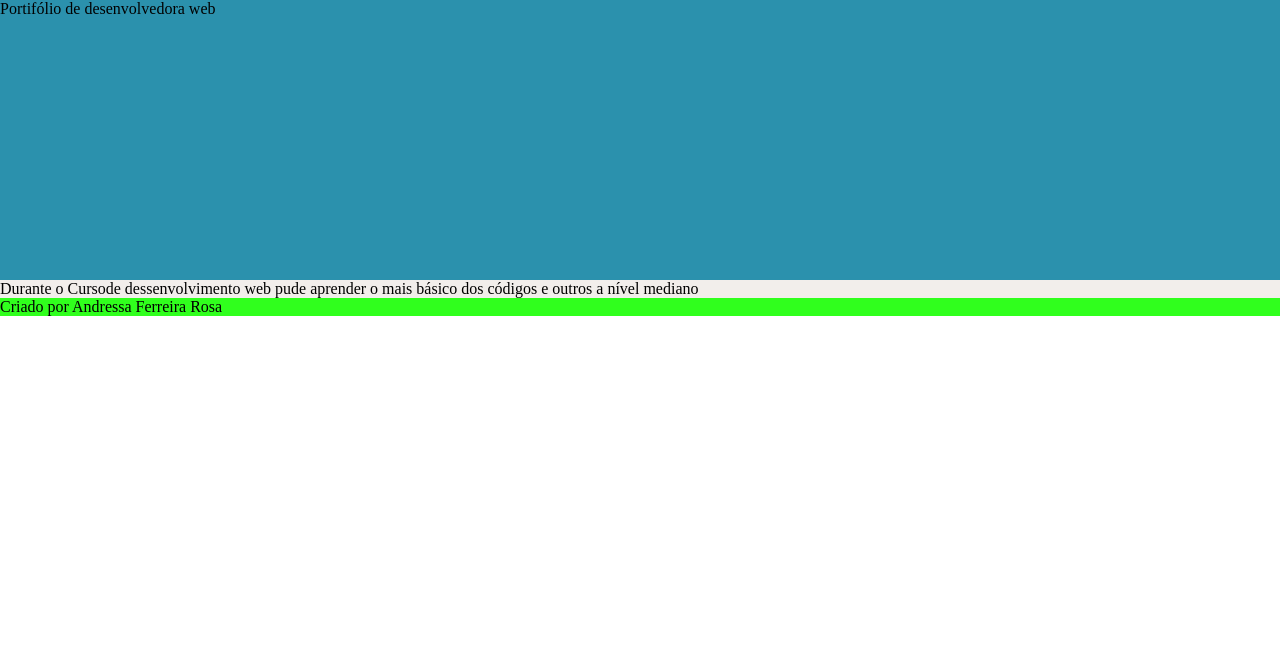
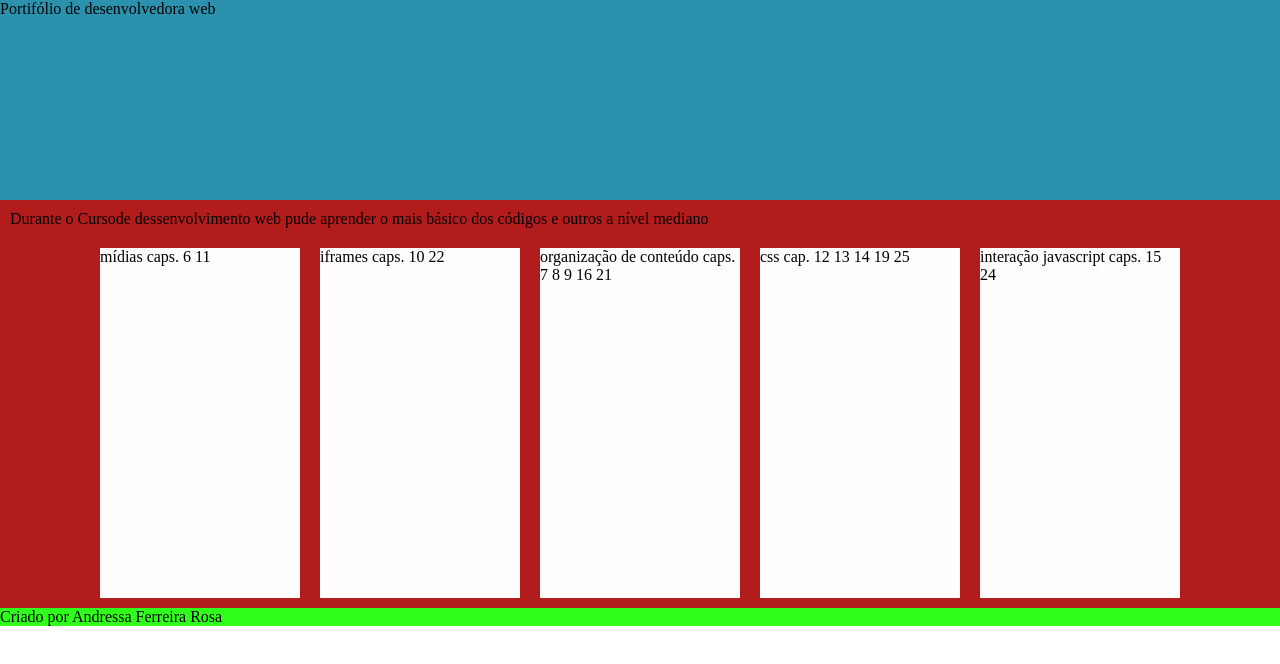
Before and after one commit to Andressa-Ferreira-Rosa/front-end, a plain HTML site: page index.html in a window 1280 px wide. Drawn offline with Linux system fonts and the light colour scheme.

Commit message:
muitas alterações

```diff
--- a/estilo.css
+++ b/estilo.css
@@ -4,12 +4,34 @@
 }
 
 header{
-    height: 35vh;
+    height: 200px;
     background-color: #2B91AD;
 }
 
 main{
-    background-color: #F2EEEB;
+    background-color: #FFFC20;
+}
+
+div#ninho{
+    background-color: rgb(179, 28, 28);
+}
+
+div#conteudo{
+    display: flex;
+    justify-content: center;
+}
+
+div#texto{
+    padding: 10px;
+    display: block;
+}
+
+div.contcont{
+    height: 350px;
+    width: 200px;
+    margin: 10px;
+    display: inline-block;
+    background-color: rgb(255, 253, 253)
 }
 
 footer{
--- a/index.html
+++ b/index.html
@@ -12,8 +12,27 @@
         <p>Portifólio de desenvolvedora web</p>
     </header>
     <main>
-        <div>
-            <p>Durante o Cursode dessenvolvimento web pude aprender o mais básico dos códigos e outros a nível mediano</p>
+        <div id="ninho">
+            <div id="texto">
+                <p>Durante o Cursode dessenvolvimento web pude aprender o mais básico dos códigos e outros a nível mediano</p>
+            </div>
+            <div id="conteudo">
+                <div class="contcont">
+                    mídias caps. 6 11
+                </div>
+                <div class="contcont">
+                    iframes caps. 10 22
+                </div>
+                <div class="contcont">
+                    organização de conteúdo caps. 7 8 9 16 21
+                </div>
+                <div class="contcont">
+                    css cap. 12 13 14 19 25
+                </div>
+                <div class="contcont">
+                    interação javascript caps. 15 24
+                </div>
+            </div>
         </div>
     </main>
     <footer>
```
Also changed, not shown: anotacoes.txt.
